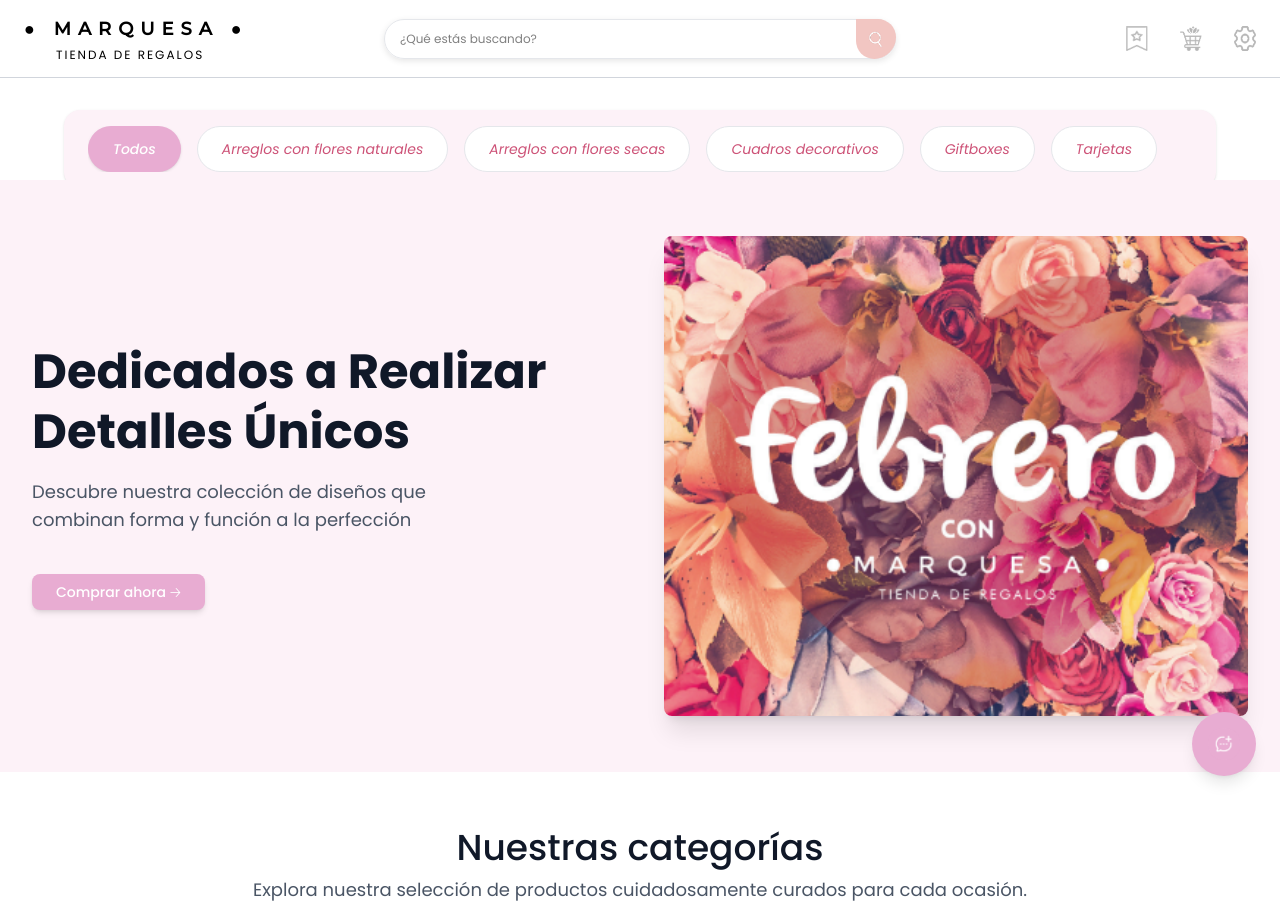
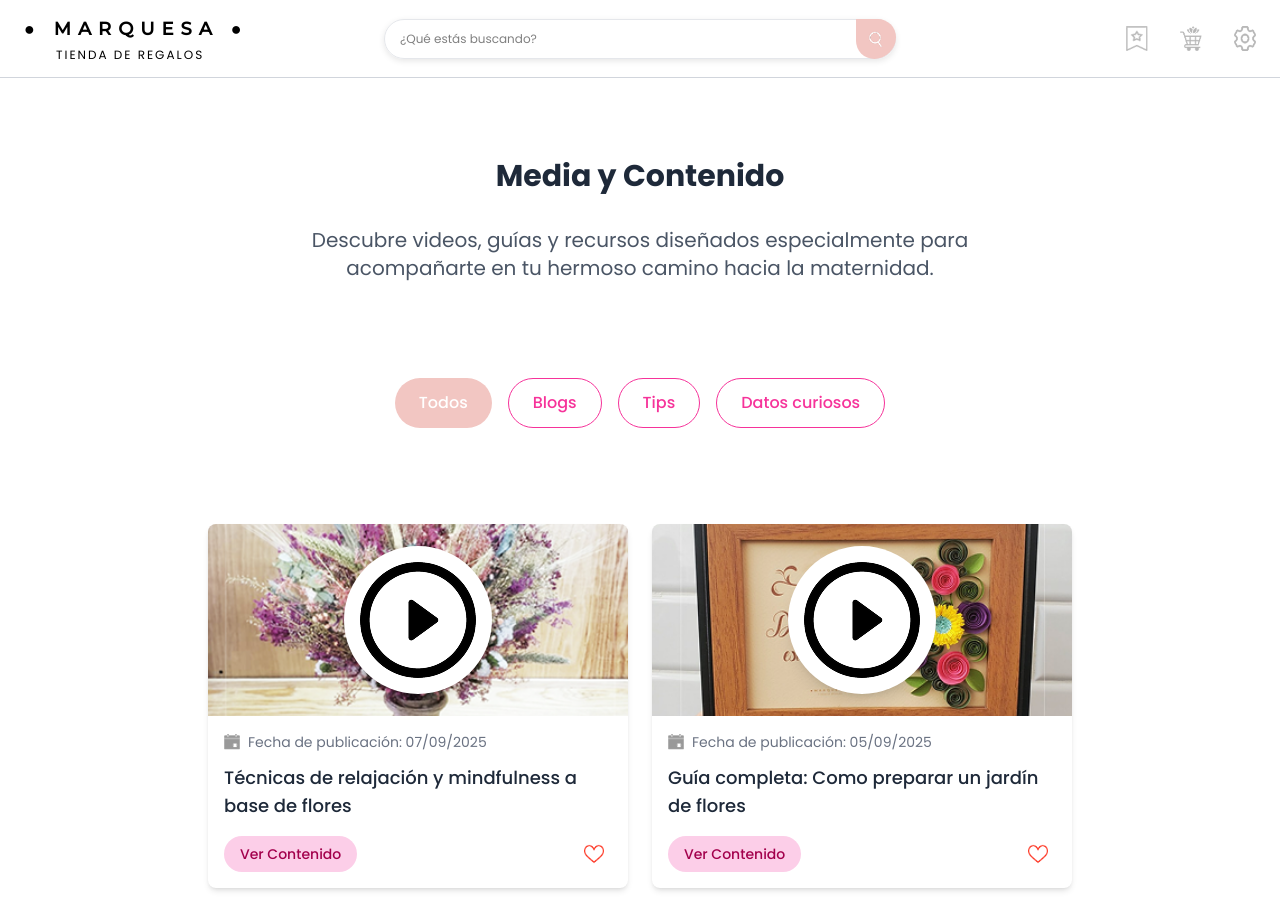
Before and after one commit to xxDianaPadilla/Marquesa, a React (Vite) app in the folder frontend/: page /mediaPage in a window 1280 px wide. Before the commit this address led to /home. Shown: the top 910 px of the page. Built offline with nearby package versions, Linux system fonts and the light colour scheme.

Commit message:
Página de media terminada

```diff
--- a/frontend/src/App.jsx
+++ b/frontend/src/App.jsx
@@ -25,6 +25,7 @@ import ShoppingCart from './pages/ShoppingCart';
 import ProductDetail from './pages/ProductDetail';
 import CustomProducts from './pages/CustomProducts';
 import PaymentProcessPage from './pages/PaymentProcessPage';
+import MediaPage from './pages/MediaPage';
 
 function App() {
   return (
@@ -93,6 +94,7 @@ function App() {
           <Route path="/categoryProducts" element={<CategoryProducts />} />
           <Route path="/categoria/:categoryId" element={<CategoryProductsPage />} />
           <Route path="/ProductDetail" element={<ProductDetail />} />
+          <Route path="/mediaPage" element={<MediaPage />} />
 
           {/* Rutas del admin */}
           <Route path="/dashboard"
--- a/frontend/src/components/Footer.jsx
+++ b/frontend/src/components/Footer.jsx
@@ -1,4 +1,5 @@
 import React from "react";
+import { useNavigate } from "react-router-dom";
 // import { useNavigate, useLocation } from 'react-router-dom';
 
 // Importar los iconos disponibles
@@ -11,7 +12,7 @@ import telephoneIcon from '../assets/telephoneIcon.png';
 
 const Footer = () => {
   // const location = useLocation();
-  // const navigate = useNavigate();
+  const navigate = useNavigate();
 
   // const handleAboutUsClick = () => {
   //   navigate('/aboutUs');
@@ -33,9 +34,9 @@ const Footer = () => {
   //   navigate('/history');
   // };
 
-  // const handleBlogsClick = () => {
-  //   navigate('/blogs');
-  // };
+  const handleMediaClick = () => {
+    navigate('/mediaPage');
+  };
 
   // const handleDeliveryInfoClick = () => {
   //   navigate('/delivery');
@@ -59,9 +60,9 @@ const Footer = () => {
           </h2>
           <p className="text-sm text-gray-600 tracking-wide">TIENDA DE REGALOS</p>
           <div className="flex justify-center mt-4">
-            <div className="mt-2 h-px bg-gray-300" style={{width: "400px"}}></div>
+            <div className="mt-2 h-px bg-gray-300" style={{ width: "400px" }}></div>
             <div className="mx-4 text-gray-400"><img src={footerFlowerIcon} alt="Flores" className="w-4 h-4" /></div>
-            <div className="mt-2 h-px bg-gray-300"style={{width: "400px"}}></div>
+            <div className="mt-2 h-px bg-gray-300" style={{ width: "400px" }}></div>
           </div>
         </div>
 
@@ -183,7 +184,7 @@ const Footer = () => {
               </p>
               <p
                 className="text-sm text-gray-600 hover:text-gray-800 cursor-pointer"
-                // onClick={handleBlogsClick}
+                onClick={handleMediaClick}
               >
                 Blogs
               </p>
--- /dev/null
+++ b/frontend/src/components/MediaContentCards.jsx
@@ -0,0 +1,58 @@
+import React from "react";
+import playIcon from "../assets/playIcon.png";
+import likeIcon from "../assets/likeIcon.png";
+import calendarIcon from "../assets/calendar.png";
+
+const MediaContentCards = ({ mediaItems }) => {
+    return (
+        <div className="grid grid-cols-1 md:grid-cols-2 gap-6 max-w-4xl mx-auto px-4">
+            {mediaItems.map((item, index) => (
+                <div style={{cursor: 'pointer'}} key={index} className="bg-white rounded-lg shadow-md overflow-hidden hover:shadow-lg transition-shadow duration-300">
+                    {/* Image Container */}
+                    <div className="relative">
+                        <img
+                            src={item.image}
+                            alt={item.title}
+                            className="w-full h-48 object-cover"
+                        />
+                        {/* Play/Book Icon Overlay */}
+                        <div className="absolute inset-0 flex items-center justify-center">
+                            <div className="bg-white bg-opacity-90 rounded-full p-4 shadow-lg" style={{cursor: 'pointer'}}>
+                                <img
+                                    src={playIcon}
+                                />
+                            </div>
+                        </div>
+                    </div>
+
+                    {/* Content */}
+                    <div className="p-4">
+                        {/* Date */}
+                        <div className="flex items-center text-gray-500 text-sm mb-3">
+                            <img src={calendarIcon} alt="Calendar" className="w-4 h-4 mr-2" />
+                            <span>Fecha de publicación: {item.date}</span>
+                        </div>
+
+                        {/* Title */}
+                        <h3 className="text-gray-800 font-medium text-lg mb-4 line-clamp-2">
+                            {item.title}
+                        </h3>
+
+                        {/* Action Buttons */}
+                        <div className="flex items-center justify-between">
+                            <button style={{cursor: 'pointer'}} className="bg-pink-200 text-pink-800 px-4 py-2 rounded-full text-sm font-medium hover:bg-pink-300 transition-colors">
+                                {item.type === 'video' ? 'Ver Video' : 'Ver Contenido'}
+                            </button>
+
+                            <button className="p-2 hover:bg-gray-100 rounded-full transition-colors" style={{cursor: 'pointer'}}>
+                                <img src={likeIcon} alt="Like" className="w-5 h-5" />
+                            </button>
+                        </div>
+                    </div>
+                </div>
+            ))}
+        </div>
+    );
+};
+
+export default MediaContentCards;
--- /dev/null
+++ b/frontend/src/pages/MediaPage.jsx
@@ -0,0 +1,117 @@
+import React, { useState } from "react";
+import Header from "../components/Header/Header";
+import Footer from "../components/Footer";
+import MediaContentCards from "../components/MediaContentCards";
+import flower1 from "../assets/savesFlower1.png";
+import flower2 from "../assets/savesFlower2.png";
+import flower3 from "../assets/savesFlower3.png";
+import flower from "../assets/savesFlower1.png";
+
+const MediaPage = () => {
+    const [mediaItems] = useState([
+        {
+            id: 1,
+            title: "Técnicas de relajación y mindfulness a base de flores",
+            date: "07/09/2025",
+            type: "Blog",
+            image: flower1,
+        },
+        {
+            id: 2,
+            title: "Guía completa: Como preparar un jardín de flores",
+            date: "05/09/2025",
+            type: "Tips",
+            image: flower2,
+        },
+        {
+            id: 3,
+            title: "Ejercicios para cuidar de tus ramos de flores",
+            date: "03/09/2025",
+            type: "Datos curiosos",
+            image: flower3,
+        },
+        {
+            id: 4,
+            title: "¿Qué comen las plantas?",
+            date: "01/09/2025",
+            type: "Datos curiosos",
+            image: flower1,
+        },
+        {
+            id: 5,
+            title: "Meditando con flores",
+            date: "30/08/2025",
+            type: "Blog",
+            image: flower2,
+        },
+        {
+            id: 6,
+            title: "Preparación con flores para bodas",
+            date: "28/09/2025",
+            type: "Blog",
+            image: flower3,
+        }
+    ])
+    return (
+        <>
+            <Header />
+
+            <main className="min-h-screen bg-white-50">
+
+                {/* Page Header */}
+                <section className="relative pt-20 pb-16">
+                    <div className="container mx-auto px-4">
+                        <div className="text-center">
+                            <h1 className="text-3xl font-bold text-gray-800 mb-2"
+                                style={{ fontFamily: 'Poppins, sans-serif' }}>
+                                Media y Contenido
+                            </h1>
+                            <br />
+                            <p className="text-xl text-gray-600 max-w-2xl mx-auto">
+                                Descubre videos, guías y recursos diseñados especialmente para acompañarte en tu hermoso camino hacia la maternidad.
+                            </p>
+                        </div>
+                    </div>
+                </section>
+
+                {/* Filter Section */}
+                <section className="py-8">
+                    <div className="max-w-4xl mx-auto px-4">
+                        <div className="flex flex-wrap justify-center gap-4 mb-8">
+                            <button style={{backgroundColor: '#F2C6C2', cursor: 'pointer'}} className="text-white px-6 py-3 rounded-full font-medium hover:bg-pink-600 transition-colors">
+                                Todos
+                            </button>
+                            <button style={{cursor: 'pointer'}} className="bg-white text-pink-500 border border-pink-500 px-6 py-3 rounded-full font-medium hover:bg-pink-50 transition-colors">
+                                Blogs
+                            </button>
+                            <button style={{cursor: 'pointer'}} className="bg-white text-pink-500 border border-pink-500 px-6 py-3 rounded-full font-medium hover:bg-pink-50 transition-colors">
+                                Tips
+                            </button>
+                            <button style={{cursor: 'pointer'}} className="bg-white text-pink-500 border border-pink-500 px-6 py-3 rounded-full font-medium hover:bg-pink-50 transition-colors">
+                                Datos curiosos
+                            </button>
+                        </div>
+                    </div>
+                </section>
+
+                {/* Media Cards Grid */}
+                <section className="py-8">
+                    <div className="container mx-auto">
+                        <MediaContentCards mediaItems={mediaItems} />
+                    </div>
+                </section>
+
+                {/* Load More Button */}
+                <section className="py-12 text-center">
+                    <button style={{cursor: 'pointer', backgroundColor: '#F2C6C2'}} className="text-white px-8 py-3 rounded-full font-medium hover:bg-pink-600 transition-colors">
+                        Cargar más contenido
+                    </button>
+                </section>
+            </main>
+
+            <Footer />
+        </>
+    );
+};
+
+export default MediaPage;
```
Also changed, not shown: frontend/src/assets/likeIcon.png (added), frontend/src/assets/playIcon.png (added). Lines whose indentation alone changed are shown as unchanged.
